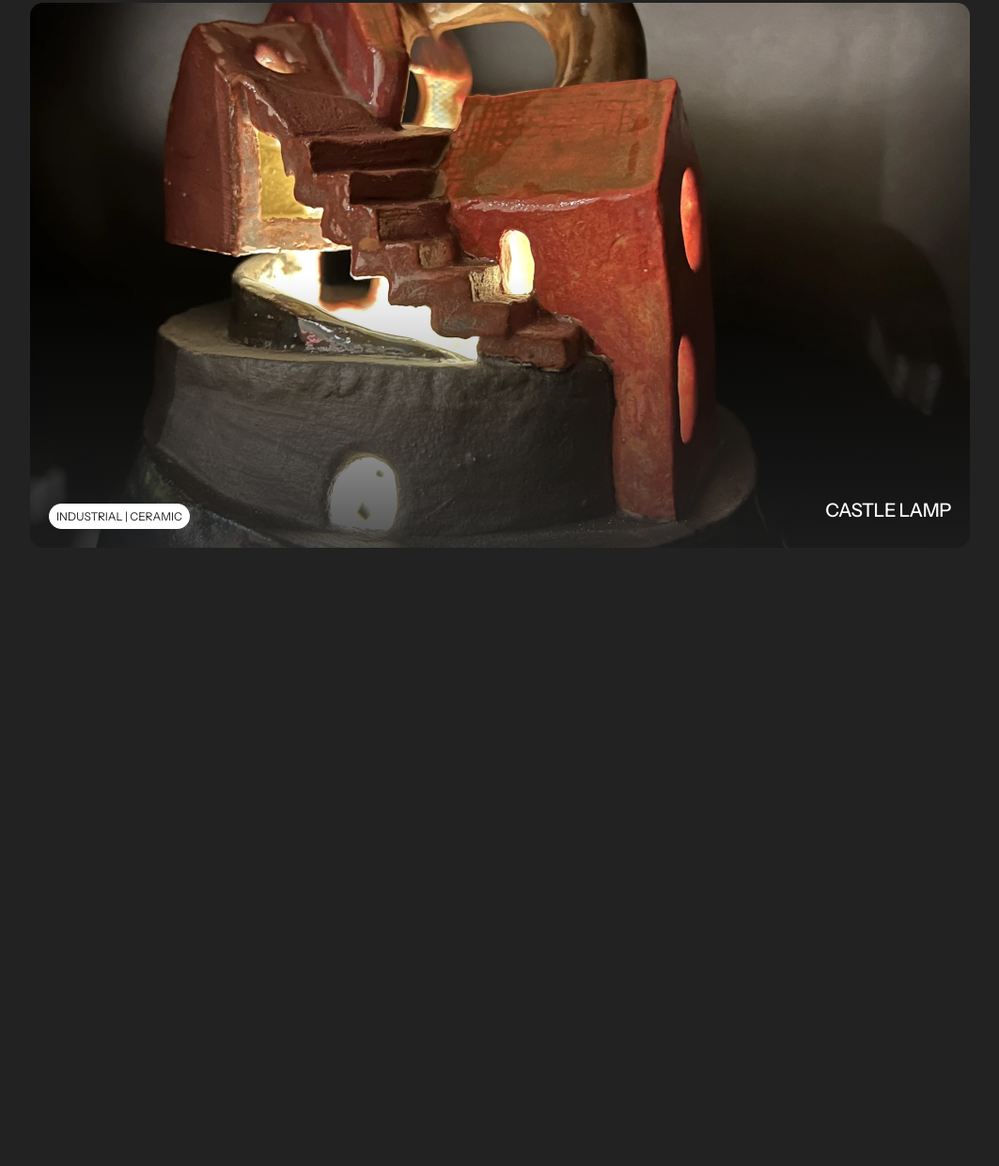
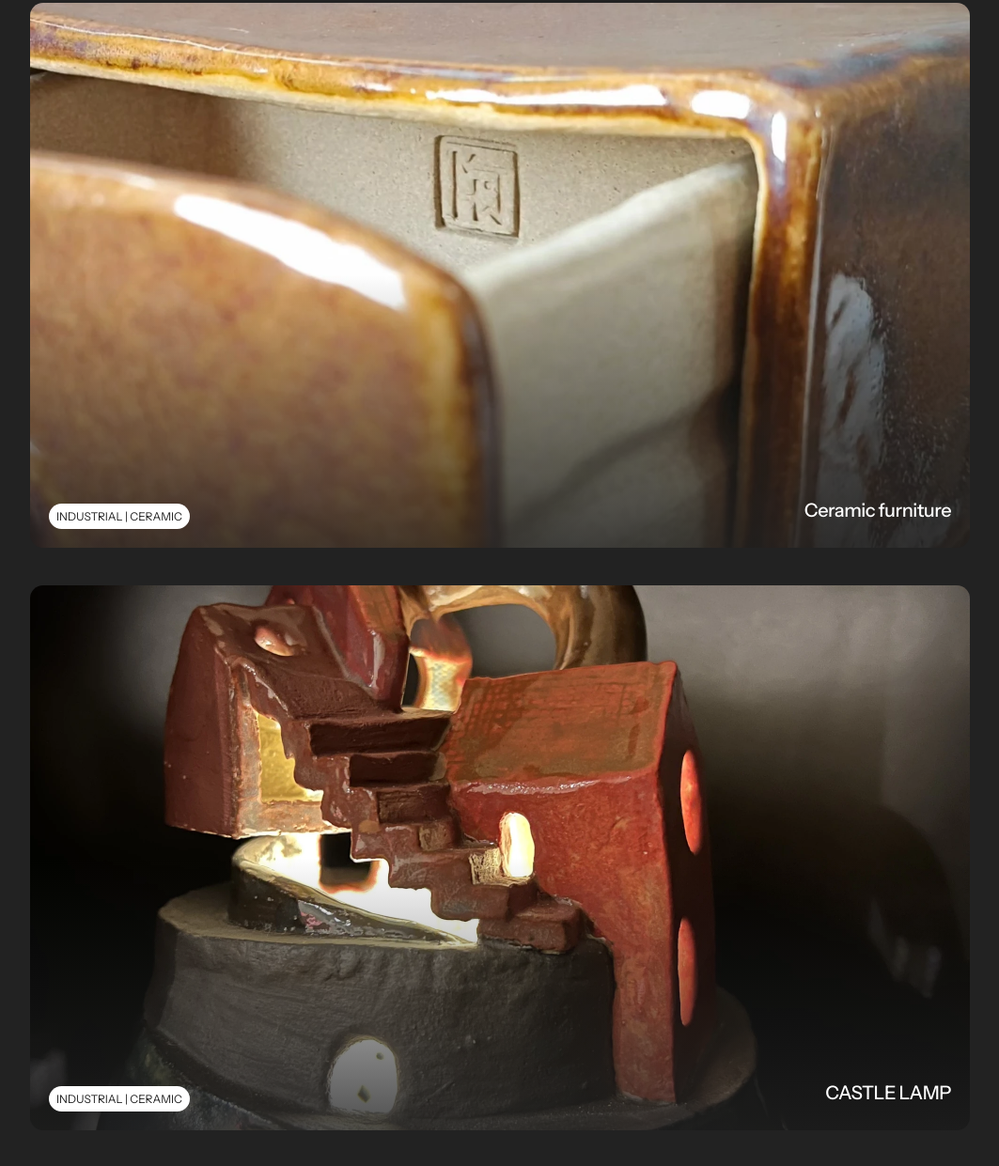
Before and after one commit to mvhw593/portfolio, a plain HTML site: page index.html in a window 1280 px wide. Shown: the part 4743-5984 px from the top of the page at 94% size, without its empty margins (108-1171 px from the left). Before the commit the page ends 5426 px from the top, so only its background shows below. Drawn offline with Linux system fonts and the light colour scheme.

Commit message:
added furniture

```diff
--- a/index.html
+++ b/index.html
@@ -148,6 +148,18 @@
       </div>
 
       <div class="project-card" data-category="industrial">
+        <div class="project-image" style="background-image: url('images/drawer-seal.webp');">
+          <div class="image-overlay">
+            <span class="tag">industrial | ceramic</span>
+            <div class="project-meta">
+              <span class="title">Ceramic furniture</span>
+              <!--<a href="#" class="case-button">read case study</a>-->
+            </div>
+          </div>
+        </div>
+      </div>
+
+      <div class="project-card" data-category="industrial">
         <div class="project-image" style="background-image: url('images/lamp-featured.webp');">
           <div class="image-overlay">
             <span class="tag">industrial | ceramic</span>
```
Also changed, not shown: images/drawer-seal.webp (added).
